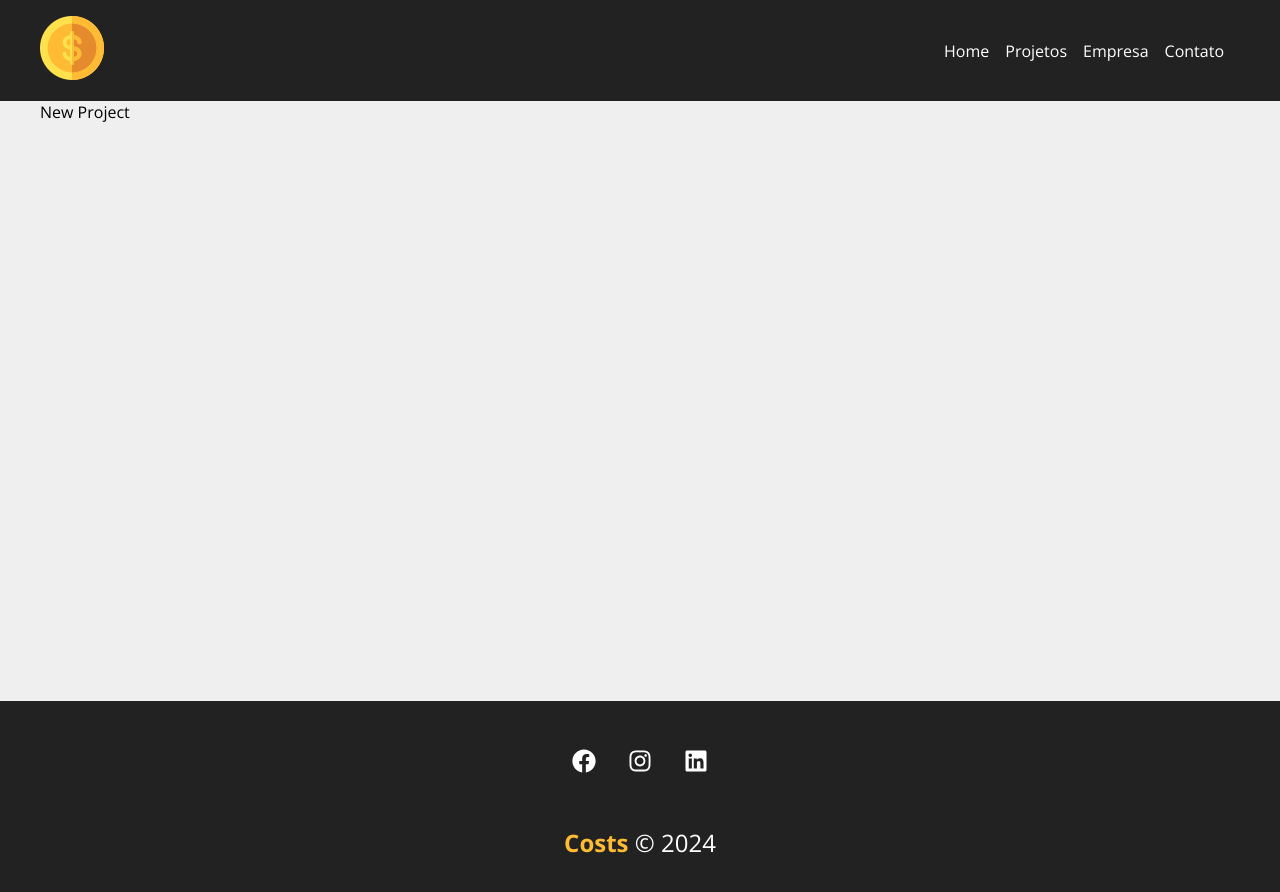
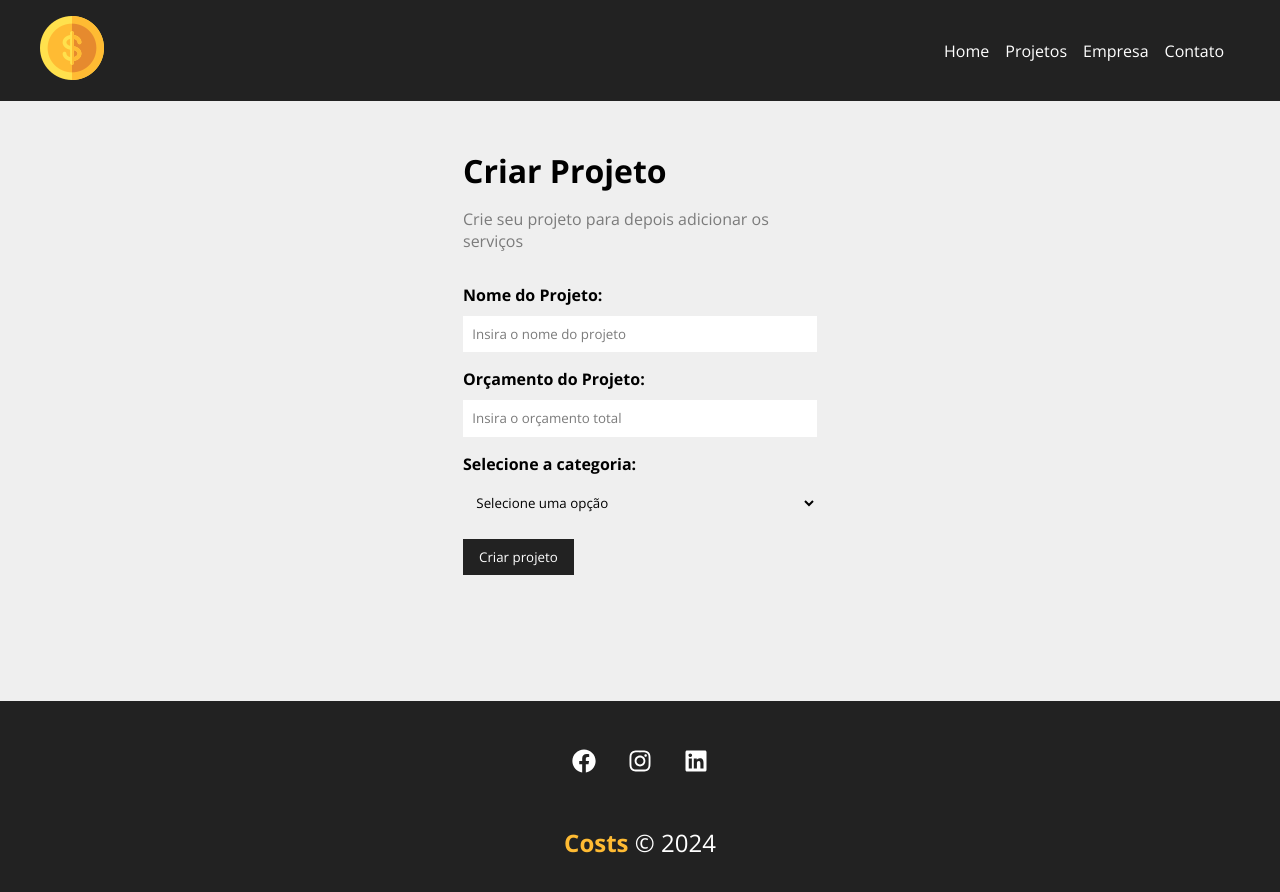
Before and after one commit to PauloRobertt/Project_Costs, a JavaScript app in the folder Costs/src/main/java/br/com/costs/Costs/View/costs_view/: page /newproject in a window 1280 px wide. Shown: the top 892 px of the page. Built offline with nearby package versions, Linux system fonts and the light colour scheme; the HTML template or start-up script is replaced by a standard one.

Commit message:
feat: pagina novo projeto

```diff
--- a/Costs/src/main/java/br/com/costs/Costs/View/costs_view/src/components/pages/NewProject.js
+++ b/Costs/src/main/java/br/com/costs/Costs/View/costs_view/src/components/pages/NewProject.js
@@ -1,7 +1,12 @@
+import ProjectForm from '../project/ProjectForm';
+import styles from './NewProject.module.css';
+
 export default function NewProject(){
     return(
-        <div>
-            <p>New Project</p>
+        <div className={styles.newproject_container}>
+            <h1>Criar Projeto</h1>
+            <p>Crie seu projeto para depois adicionar os serviços</p>
+            <ProjectForm btnText="Criar projeto"/>
         </div>
     )
 };
--- /dev/null
+++ b/Costs/src/main/java/br/com/costs/Costs/View/costs_view/src/components/pages/NewProject.module.css
@@ -0,0 +1,13 @@
+.newproject_container{
+    width: 450px;
+    margin: 0 auto;
+    padding: 3em;
+}
+
+.newproject_container h1{
+    margin-bottom: 0.5em;
+}
+
+.newproject_container p{
+    color: #7b7b7b;
+}
```
